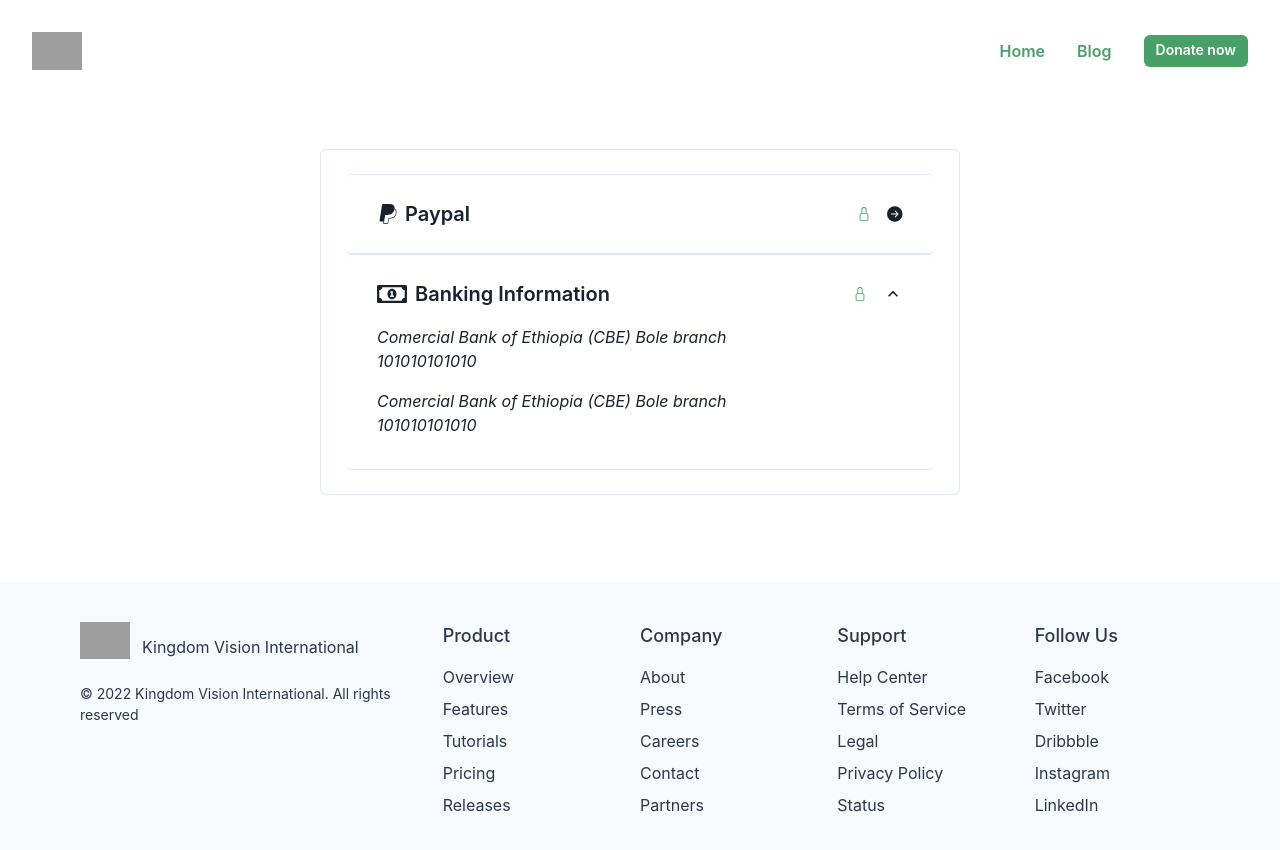
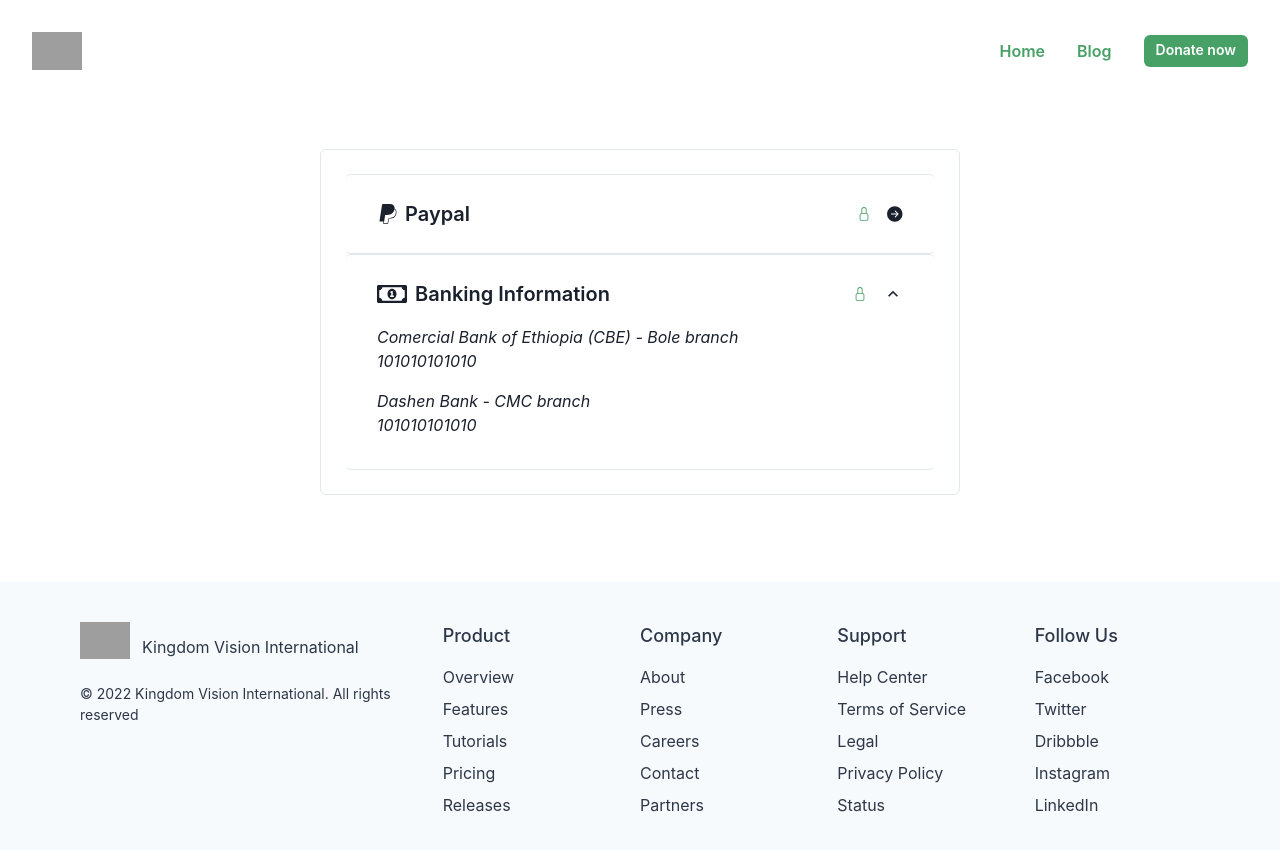
Before and after one commit to Lilkedus/kvi-orphanage, a React (Create React App) app: page /donate in a window 1280 px wide. Both pictures are taken after a click on the button "Banking Information". Shown: the top 850 px of the page. Built offline with nearby package versions, Linux system fonts and the light colour scheme; grey boxes are pictures that could not be loaded.

Commit message:
Added Dashen Bank Bank information

```diff
--- a/src/pages/Donate.js
+++ b/src/pages/Donate.js
@@ -45,12 +45,12 @@
                         </h2>
                         <AccordionPanel pb={4} lineHeight={6} style={{ display: "flex", justifyContent: "center", flexDirection: "column", gap: "1rem" }} fontStyle="italic">
                             <div>
-                                Comercial Bank of Ethiopia (CBE) Bole branch
+                                Comercial Bank of Ethiopia (CBE) - Bole branch
                                 <br />
                                 101010101010
                             </div>
                             <div>
-                                Comercial Bank of Ethiopia (CBE) Bole branch
+                                Dashen Bank -  CMC branch
                                 <br />
                                 101010101010
                             </div>
```
